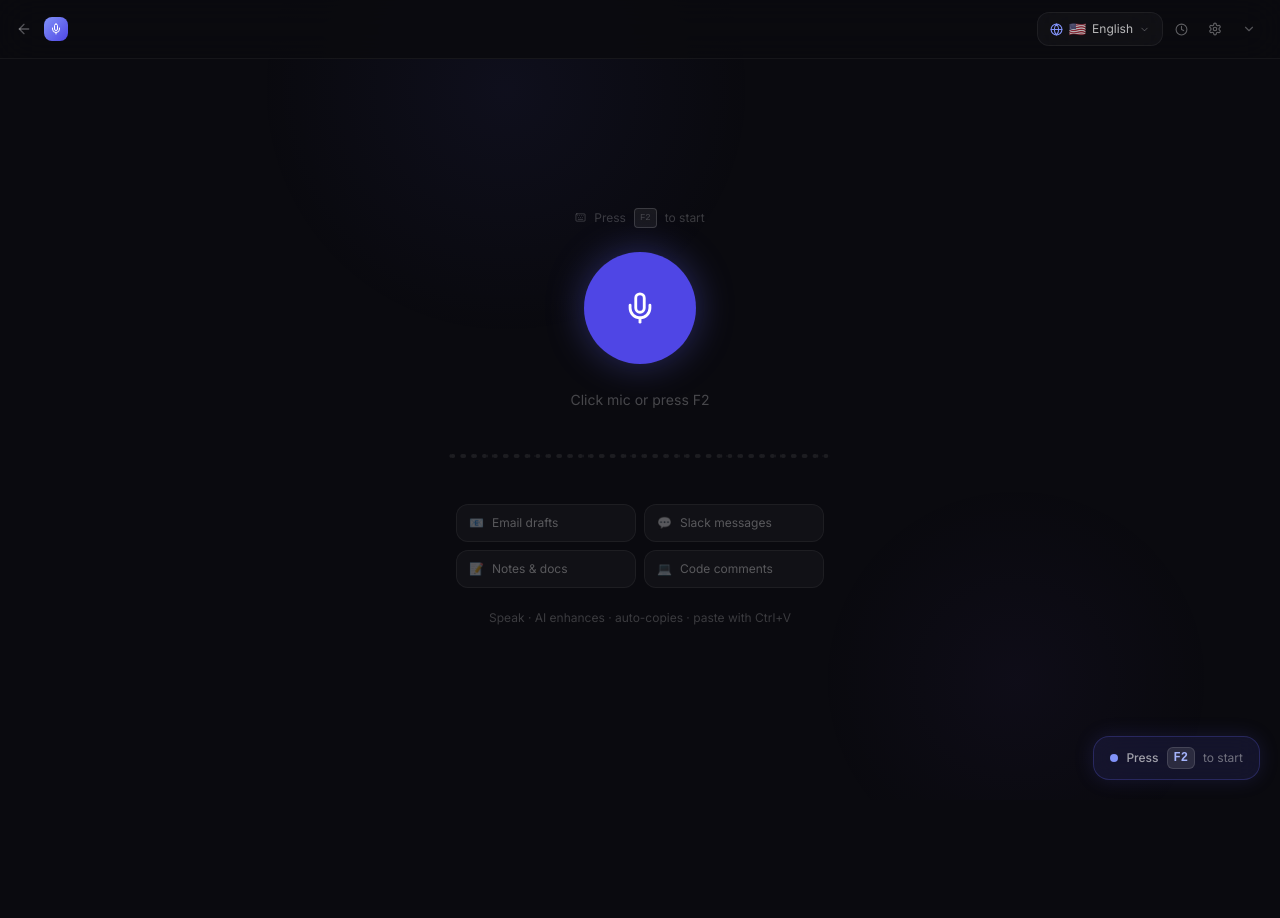
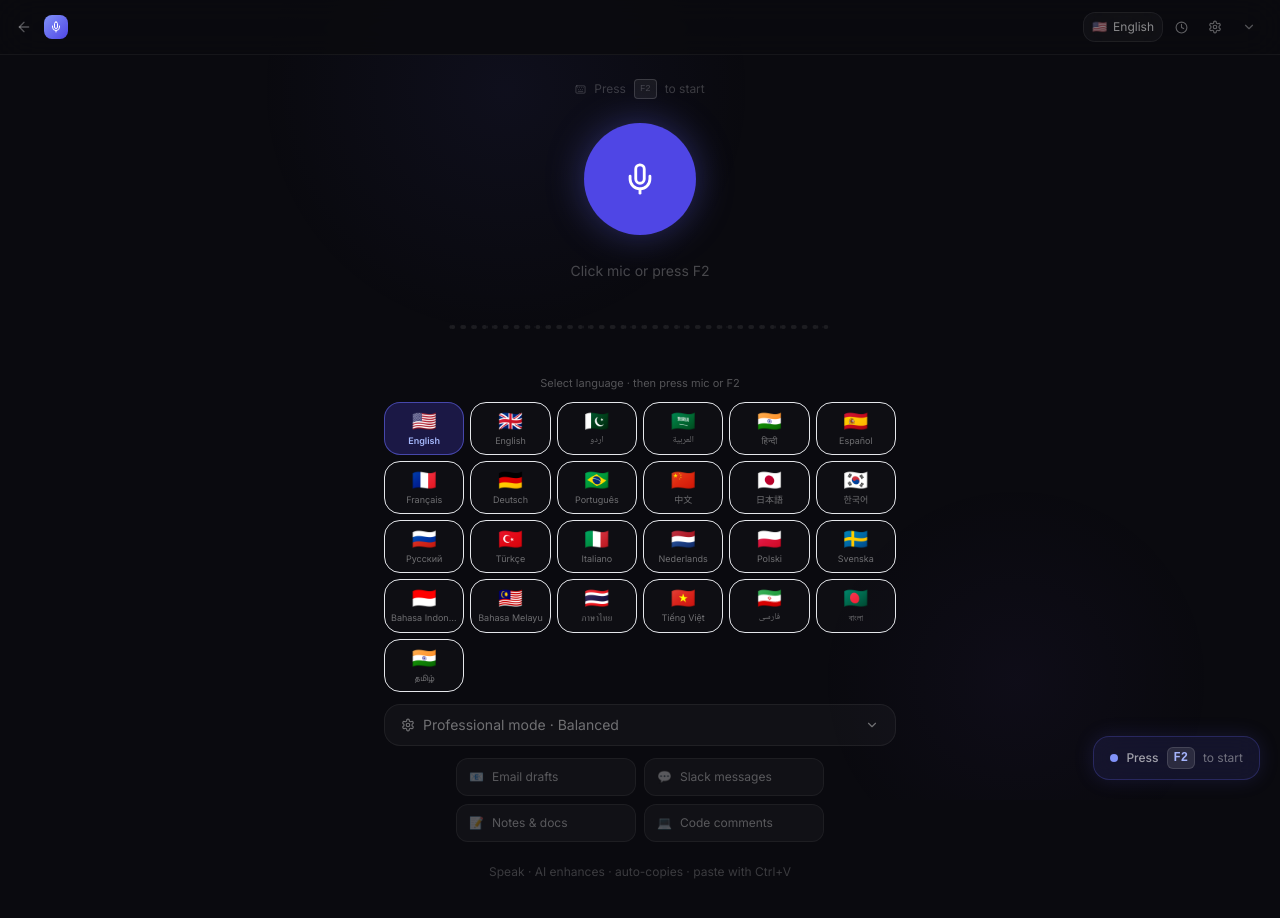
Before and after one commit to haseebsocialmediamanager-tech/voiceflow-ai, a Next.js app: page /app in a window 1280 px wide. Shown: the top 918 px of the page. Before the commit the page ends 800 px from the top, so only its background shows below. Built offline with nearby package versions, Linux system fonts and the light colour scheme.

Commit message:
feat: show language grid on all devices, remove header dropdown

```diff
--- a/src/app/app/page.tsx
+++ b/src/app/app/page.tsx
@@ -382,19 +382,11 @@ export default function AppPage() {
         </div>
 
         <div className="flex items-center gap-1 flex-shrink-0">
-          <LanguageSelector
-            value={language}
-            onChange={(code) => {
-              setLanguage(code);
-              const selected = getLang(code);
-              toast.success(`${selected.flag} ${selected.nativeName}`, { duration: 1500, icon: undefined });
-              // If currently recording, stop so user can restart in new language
-              if (isRecording) {
-                stopRecording();
-                toast("Tap mic to record in new language", { icon: "🎙️", duration: 2500 });
-              }
-            }}
-          />
+          {/* current language badge */}
+          <div className="flex items-center gap-1.5 px-2 py-1.5 rounded-xl glass text-xs text-white/50">
+            <span>{isLang.flag}</span>
+            <span className="hidden sm:inline">{isLang.nativeName}</span>
+          </div>
           <button onClick={() => setShowHistory(!showHistory)}
             className={`flex items-center gap-1 px-2 py-1.5 rounded-lg text-xs transition-colors ${
               showHistory ? "bg-brand-600/30 text-brand-300" : "text-white/35 hover:text-white hover:bg-white/5"
@@ -536,13 +528,12 @@ export default function AppPage() {
             <RealWaveform stream={audioStream} isActive={isRecording} bars={36} />
           </div>
 
-          {/* ── Mobile Language Grid — always visible, no dropdown ── */}
-          {isMobile && (
-            <div className="w-full max-w-sm mb-3">
+          {/* ── Language Grid — all devices ── */}
+          <div className="w-full max-w-lg mb-3">
             <p className="text-[11px] text-white/30 text-center mb-2.5">
-                {isRecording ? `🔴 Listening in ${isLang.flag} ${isLang.nativeName}` : "Tap your language, then tap the mic"}
+              {isRecording ? `🔴 Listening in ${isLang.flag} ${isLang.nativeName}` : "Select language · then press mic or F2"}
             </p>
-              <div className="grid grid-cols-4 gap-1.5">
+            <div className="grid grid-cols-4 sm:grid-cols-6 gap-1.5">
               {LANGUAGES.map((lang) => (
                 <button
                   key={lang.code}
@@ -550,7 +541,7 @@ export default function AppPage() {
                     setLanguage(lang.code);
                     const isIOS = /iPhone|iPad|iPod/i.test(navigator.userAgent);
                     if (isIOS && lang.code !== "en-US" && lang.code !== "en-GB") {
-                        toast(`${lang.flag} ${lang.nativeName} selected.\nIf it fails, add this language in iPhone Settings → General → Language & Region`, {
+                      toast(`${lang.flag} ${lang.nativeName} selected.\nIf it fails, add in iPhone Settings → General → Language & Region`, {
                         icon: "ℹ️", duration: 4000,
                         style: { fontSize: "11px", maxWidth: "300px", whiteSpace: "pre-line" },
                       });
@@ -560,10 +551,10 @@ export default function AppPage() {
                     if (isRecording) stopRecording();
                   }}
                   disabled={isRecording}
-                    className={`flex flex-col items-center gap-1 py-2 px-1 rounded-2xl border transition-all active:scale-95 touch-manipulation ${
+                  className={`flex flex-col items-center gap-1 py-2 px-1 rounded-2xl border transition-all active:scale-95 touch-manipulation hover:bg-white/5 ${
                     language === lang.code
                       ? "border-brand-500/60 bg-brand-600/25"
-                        : "border-white/6 bg-white/[0.02] active:bg-white/5"
+                      : "border-white/6 bg-white/[0.02]"
                   }`}
                   style={{ WebkitTapHighlightColor: "transparent" }}
                 >
@@ -581,24 +572,22 @@ export default function AppPage() {
               ))}
             </div>
           </div>
-          )}
 
-          {/* Mode + settings shortcut on mobile */}
-          {isMobile && (
-            <div className="w-full max-w-sm mb-3">
+          {/* AI mode + translate settings toggle */}
+          <div className="w-full max-w-lg mb-3">
             <button onClick={() => setShowSettings(!showSettings)}
-                className="w-full flex items-center justify-between px-4 py-2.5 rounded-2xl text-sm text-white/40 transition-colors active:bg-white/5"
+              className="w-full flex items-center justify-between px-4 py-2.5 rounded-2xl text-sm text-white/40 transition-colors hover:bg-white/5 active:bg-white/5"
               style={{ background: "rgba(255,255,255,0.03)", border: "1px solid rgba(255,255,255,0.06)" }}>
               <span className="flex items-center gap-2">
                 <Settings size={14} />
                 {enhanceMode.charAt(0).toUpperCase() + enhanceMode.slice(1)} mode · {
                   enhanceLevel === 0 ? "No AI" : enhanceLevel < 40 ? "Light" : enhanceLevel < 75 ? "Balanced" : "Full"
                 }
+                {translateTo !== "none" && <span className="text-brand-400 text-xs">· Translating</span>}
               </span>
               <ChevronDown size={14} className={showSettings ? "rotate-180" : ""} />
             </button>
           </div>
-          )}
 
           {/* ── Text panel ── */}
           <AnimatePresence mode="wait">
```
Lines whose indentation alone changed are shown as unchanged.
